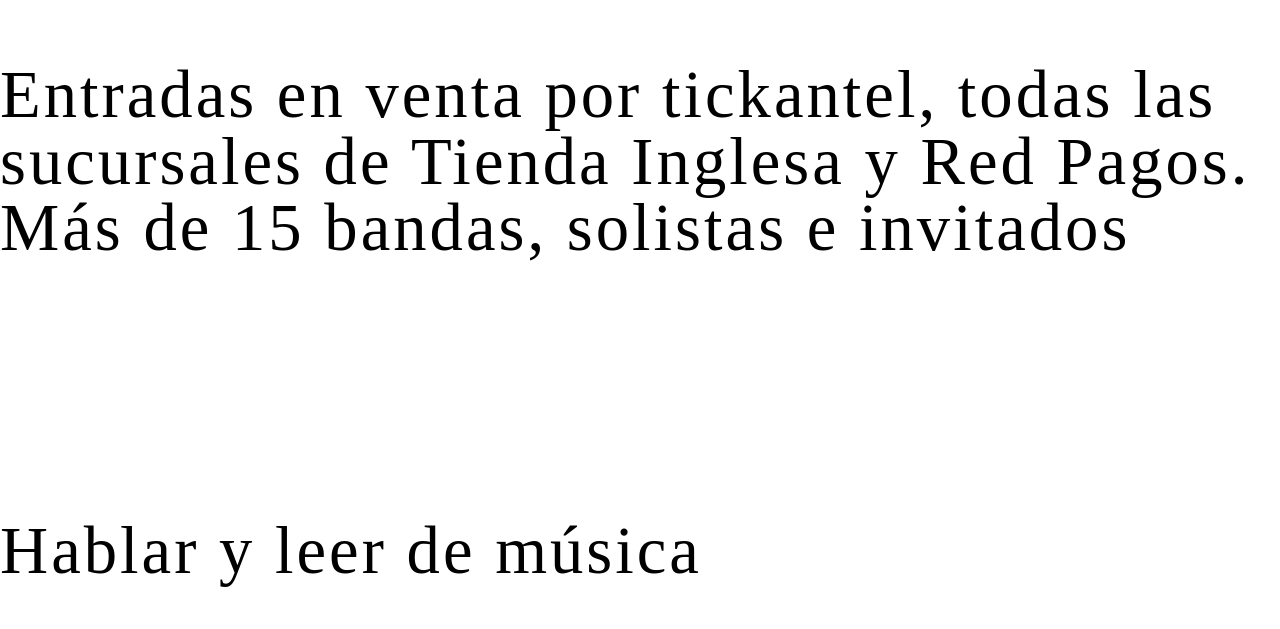
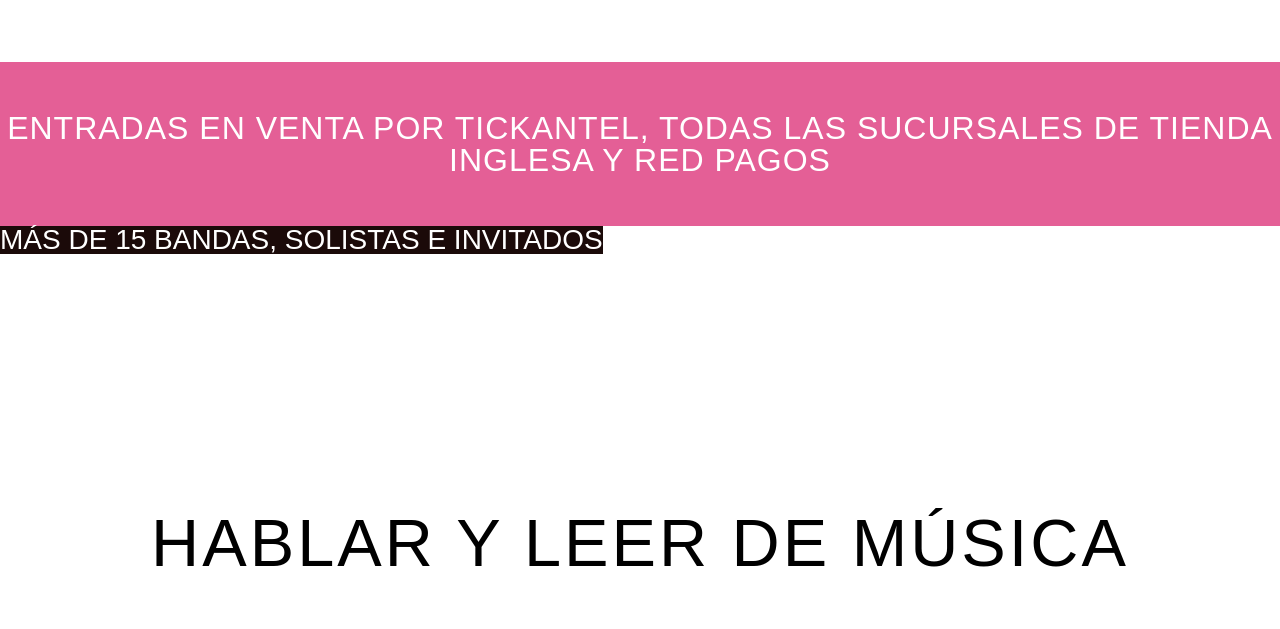
Before and after one commit to antonellaclavero/msc, a plain HTML site: page index.html in a window 1280 px wide. Shown: the part 986-1615 px from the top of the page. Drawn offline with Linux system fonts and the light colour scheme; a web font is replaced by a local one.

Commit message:
Estilos para h1

```diff
--- a/css/main.css
+++ b/css/main.css
@@ -17,6 +17,9 @@ h1 {
   font-size: 50pt;
   line-height: 50pt;
   letter-spacing: 3px;
+  font-family: "AgencyFB-Bold", sans-serif;
+  text-transform: uppercase;
+  text-align: center;
 }
 h2 {
   font-family: 'Governor', sans-serif;
@@ -28,6 +31,7 @@ h3 {
   font-size: 16pt;
   line-height: 16pt;
   letter-spacing: 1.8px;
+  font-family: "AgencyFB-Bold", sans-serif;
 }
 h1.blue,
 h3.blue {
@@ -49,7 +53,6 @@ h2.brown {
 */
 
 header.header-intro {
-  font-family: "AgencyFB-Bold", sans-serif;
   text-align: center;
   text-transform: uppercase;
   margin-top: 4.5em;
@@ -74,3 +77,19 @@ header.hero {
   height: 100vh;
   margin: 0 auto;
 }
+h1.sale-info {
+  color: #fff;
+  background-color: #e45f96;
+  font-size: 24pt;
+  line-height: 24pt;
+  padding: 50px 0;
+  letter-spacing: 1px;
+}
+div.event-content h1 {
+  color: #fff;
+  font-size: 21pt;
+  line-height: 21pt;
+  background-color: #1b0a09;
+  display: inline-block;
+  letter-spacing: 0;
+}
--- a/index.html
+++ b/index.html
@@ -48,15 +48,16 @@
             </ul>
         </nav>
     </header>
-    <div>
-        <h1>
-            Entradas en venta por tickantel, todas las sucursales de Tienda Inglesa y Red Pagos.
+    <h1 class="sale-info">
+        Entradas en venta por tickantel, todas las sucursales de Tienda Inglesa y Red Pagos
+    </h1>
+
+
+    <div class="event-content">
+        <h1 id="event-info">
+            Más de 15 bandas, solistas e invitados
         </h1>
     </div>
-
-    <section>
-        <h1>Más de 15 bandas, solistas e invitados</h1>
-    </section>
 
     <section>
         <div class="column first">
```
